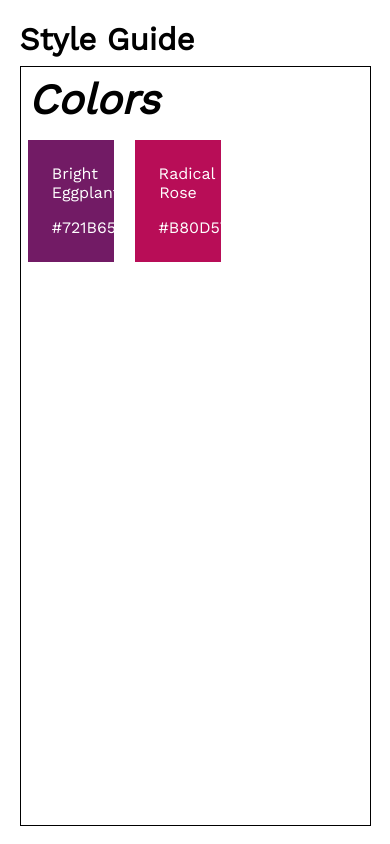
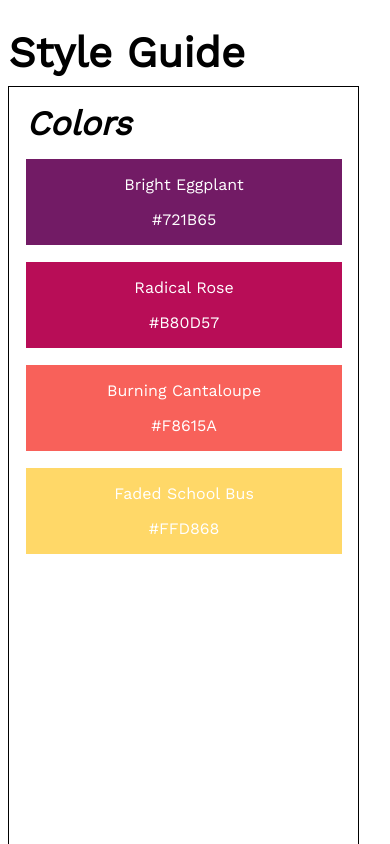
Before and after one commit to rickmays/styleguide, a plain HTML site: page index.html in a window 390 px wide. Drawn offline with nearby package versions, Linux system fonts and the light colour scheme.

Commit message:
add more color blocks and responsive styling

```diff
--- a/index.html
+++ b/index.html
@@ -24,6 +24,14 @@
             <p>Radical Rose</p>
             <p>#B80D57</p>
         </div>
+        <div id="burning-cantaloupe">
+            <p>Burning Cantaloupe</p>
+            <p>#F8615A</p>
+        </div>
+        <div id="faded-school-bus">
+            <p>Faded School Bus</p>
+            <p>#FFD868</p>
+        </div>
     </section>
 </body>
 </html>
--- a/resources/styles/styles.css
+++ b/resources/styles/styles.css
@@ -8,30 +8,31 @@ html, body
     font-family: 'Work Sans';
 }
 h1 {
-    margin-left: 5vw;
+    margin-left: 1vmax;
     margin-bottom: 1vh;
     font-weight: 900;
-    font-size: 8vmin;
+    font-size: 5vmax;
 }
 h2 {
-    margin: 2vw;
-    font-size: 5vh;
+    margin: 1vmax;
+    font-size: 4vmax;
     font-style: italic;
 }
 p {
     color: white;
 }
 #colors-section {
-    margin: 0 5vw;
+    margin: 0 1vmax;
+    padding: 1vmax;
     height: 90vh;
     width: 90vw;
     border: 1px solid black;
     box-sizing: border-box;
 }
 #colors-section > div {
-    margin: 2vw;
-    width: 10vw;
-    padding: 1vh 6vw;
+    display: flex;
+    width: 95%;
+    margin: 1vmax 1vmax;
     text-align: center;
     display: inline-block;
 }
@@ -41,3 +42,9 @@ p {
 #radical-rose {
     background-color: #B80D57;
 }
+#burning-cantaloupe {
+    background-color: #F8615A;
+}
+#faded-school-bus {
+    background-color: #FFD868;
+}
```
